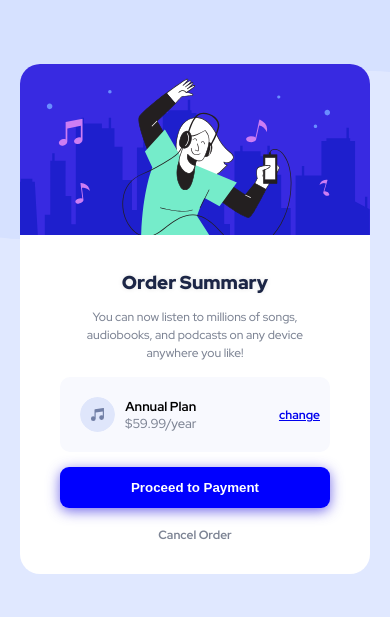
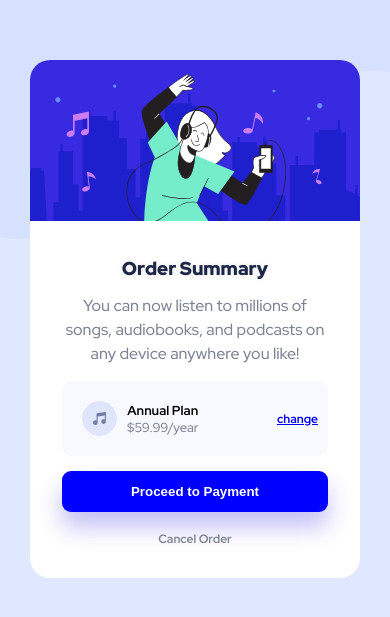
Before and after one commit to daniloadscavalcante/Frontend-Mentor-Card, a plain HTML site: page index.html in a window 390 px wide. Shown: the part 103-720 px from the top of the page. Drawn offline with Linux system fonts and the light colour scheme.

Commit message:
finalizado

```diff
--- a/main.css
+++ b/main.css
@@ -47,7 +47,7 @@ body, html{
     padding: 30px 2.5rem;
   }
   .discription p{
-    font-size: 12px;
+    font-size: 16px;
     margin: 13px 0px 15px 0px;
     line-height: 1.5;
   }
@@ -90,7 +90,7 @@ body, html{
     background: blue;
     font-weight: bold;
     color: #fff;
-    box-shadow: 0px 3px 13px rgba(56, 42, 225, .7);
+    box-shadow: 0px 15px 23px rgba(56, 42, 225, .3);
     cursor: pointer;
   }
   .cancel{
@@ -102,4 +102,21 @@ body, html{
       background-image:  url(images/pattern-background-mobile.svg);
       background-size: 100% 50%;
     }
+    .card{
+      width: 100%;
+      max-width: 330px;
+
+      text-align:center;
+      margin:auto;
+      background-color: #fff;
+
+      border-radius: 20px;
+    }
+    .discription{
+      padding: 30px 2rem;
+    }
+    .discription p{
+      font-size: 16px;
+
+    }
  }
```
